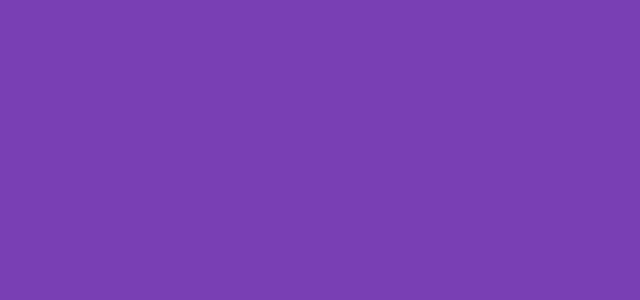
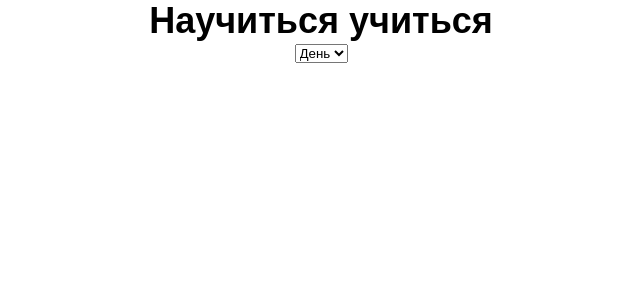
Before and after one commit to auroraptor/repeat, a React (Create React App) app: page / in a window 1280 px wide. Shown: the top 300 px of the page, without its empty margins (319-959 px from the left). Built offline with nearby package versions, Linux system fonts and the light colour scheme.

Commit message:
feat: 🌸 ThemeSelect

```diff
--- a/src/assets/colors.scss
+++ b/src/assets/colors.scss
@@ -1,2 +1,3 @@
 $violet: rgba(121, 63, 180, 1);
 $white: rgba(255, 255, 255, 1);
+$black: rgba(0, 0, 0, 1);
--- a/src/components/App/App.module.scss
+++ b/src/components/App/App.module.scss
@@ -2,9 +2,22 @@
 
 .app {
   text-align: center;
-  background-color: $violet;
   margin: 0;
   padding: 0;
   width: 100%;
   height: 100vh;
 }
+
+.day {
+  background-color: $white;
+  color: $black;
+}
+
+.night {
+  background-color: $violet;
+  color: white;
+}
+
+.title {
+  margin: 0;
+}
--- a/src/components/App/App.tsx
+++ b/src/components/App/App.tsx
@@ -1,9 +1,18 @@
-import React from 'react';
+import { useState} from 'react';
+import { ThemeSelect } from '../ThemeSelect/ThemeSelect';
 import styles from './App.module.scss';
 
 function App() {
+  const [theme, setTheme] = useState("day");
+
+  function handleThemeChange(e: React.ChangeEvent<HTMLSelectElement>) {
+    setTheme(e.target.value);
+  }
+
   return (
-    <div className={styles.app}>
+    <div className={`${styles.app} ${styles[theme]}`}>
+      <h1 className={styles.title}>Научиться учиться</h1>
+      <ThemeSelect onChange={handleThemeChange} />
     </div>
   );
 }
--- /dev/null
+++ b/src/components/ThemeSelect/ThemeSelect.tsx
@@ -0,0 +1,12 @@
+type Props = {
+    onChange: React.ChangeEventHandler<HTMLSelectElement>
+  };
+
+export function ThemeSelect({onChange}: Props) {
+  return (
+    <select onChange={onChange}>
+      <option value="day">День</option>
+      <option value="night">Ночь</option>
+    </select>
+  );
+}
```
Also changed, not shown: src/components/ThemeSelect/ThemeSelect.scss (added).
